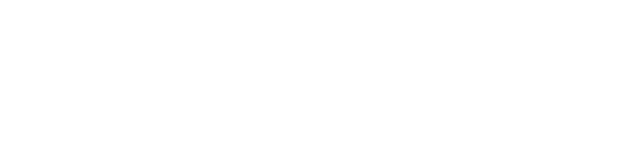
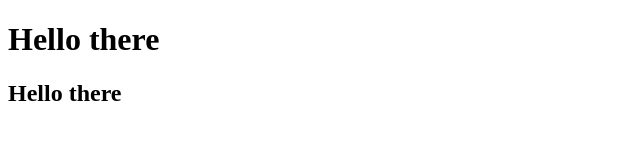
Before and after one commit to janitharasanjana/-Internet-Technologies, a plain HTML site: page Basic/index.html in a window 1280 px wide. Shown: the whole page, without its empty margins (0-640 px from the left). Drawn offline with Linux system fonts and the light colour scheme.

Commit message:
add meta viewport

```diff
--- a/Basic/index.html
+++ b/Basic/index.html
@@ -12,8 +12,16 @@
     <meta name="description" content="This is a demostration for GDSE students for learning HTML">
     <meta name="author" content="Institute of software Engineering">
     <meta name="owner" content="IJSE">
-</head>
+
+    <meta name="viewport" content="width=device-width initial-sacal=1">
 
 
 
+</head>
+<body>
+    <h1>Hello there</h1>
+    <h2>Hello there</h2>
+</body>
+
+
 </html>
```
